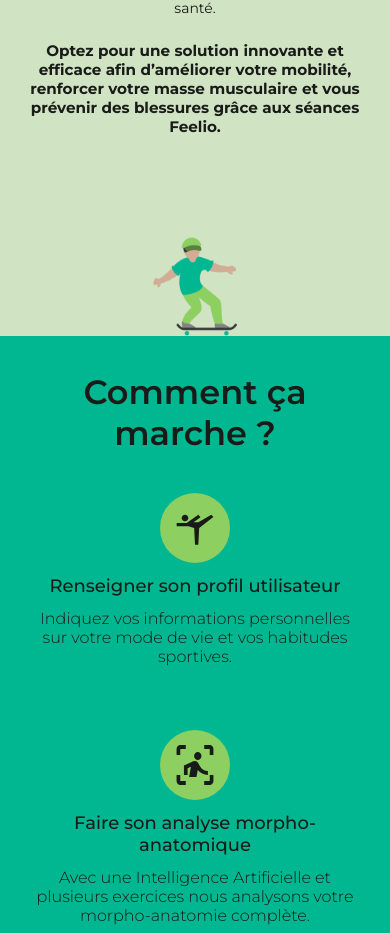
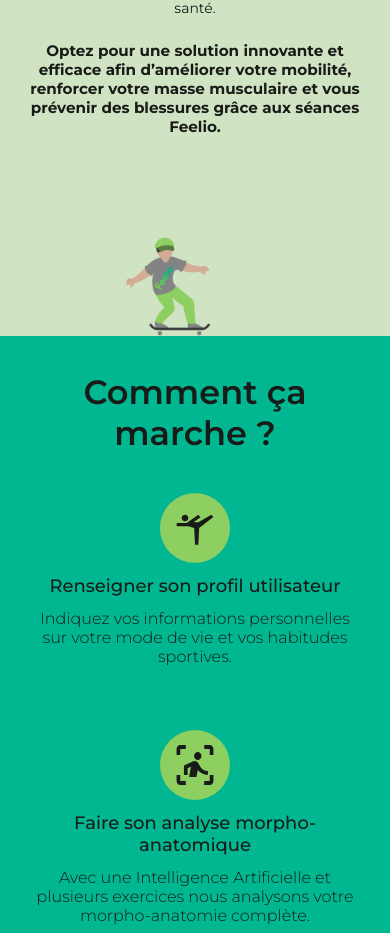
Before and after one commit to Feelio-fr/feelio-landing-page, a React (Create React App) app: page / in a window 390 px wide. Shown: the part 2081-3014 px from the top of the page. Built offline with nearby package versions, Linux system fonts and the light colour scheme.

Commit message:
💄 style: Adjust size + Add logo on skateboarder (V2)

```diff
--- a/src/components/runningMan/RunningMan.module.css
+++ b/src/components/runningMan/RunningMan.module.css
@@ -16,7 +16,19 @@
 .skateboardingImage {
   bottom: 0;
   position: absolute;
-  width: 100px;
+  width: 150px;
   height: auto;
   z-index: 1;
 }
+
+@media (max-width: 1024px) {
+  .skateboardingImage {
+    width: 120px;
+  }
+}
+
+@media (max-width: 600px) {
+  .skateboardingImage {
+    width: 100px;
+  }
+}
--- a/src/components/runningMan/RunningMan.tsx
+++ b/src/components/runningMan/RunningMan.tsx
@@ -1,7 +1,7 @@
 import React, { useEffect, useRef, useState } from 'react';
 import { motion, useTransform, useScroll } from 'framer-motion';
 import styles from './RunningMan.module.css';
-import skateboardingImage from '../../assets/runningGuy/skateboarding.png';
+import skateboardingImage from '../../assets/runningGuy/skateboarding2.png';
 
 const RunningMan = () => {
     const refGuy = useRef(null);
@@ -20,7 +20,7 @@ const RunningMan = () => {
         return () => window.removeEventListener('resize', handleResize)
     }, [])
 
-    const scrollTransformX = useTransform(scrollYProgress, [0, 1], [windowSize / 2 , -windowSize / 2 - 150]);
+    const scrollTransformX = useTransform(scrollYProgress, [0, 1], [windowSize / 2 , -windowSize / 2 - 200]);
 
     return (
         <motion.div
```
Also changed, not shown: src/assets/runningGuy/skateboarding2.png (added).
